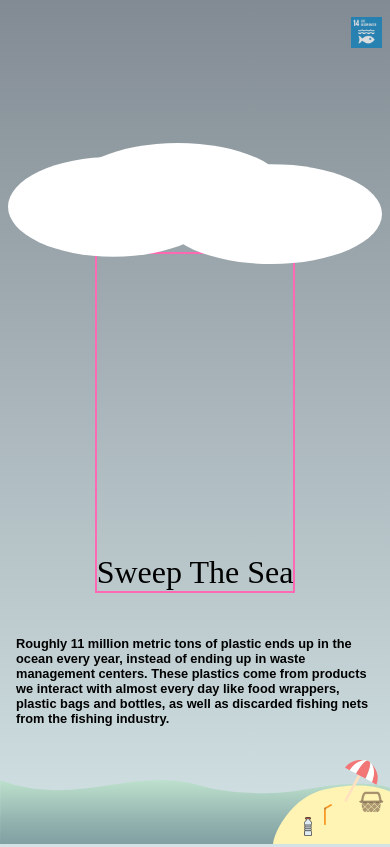
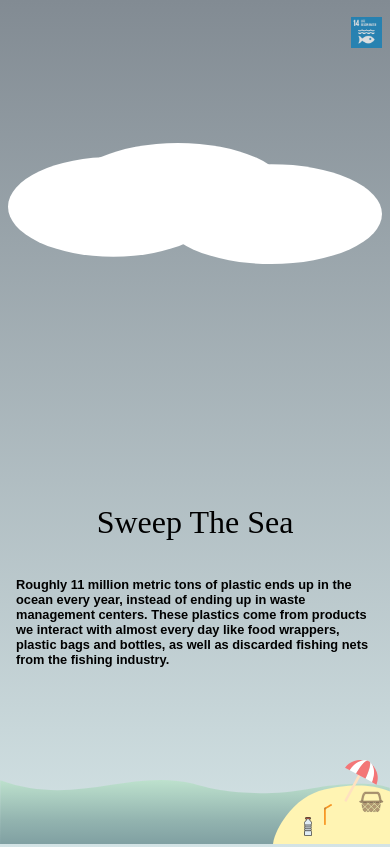
Before and after one commit to AdvancedCSS2024/idg1292-2024-oblig3-group05, a plain HTML site: page index.html in a window 390 px wide. Shown: the top 847 px of the page. Drawn offline with Linux system fonts and the light colour scheme; a web font is replaced by a local one.

Commit message:
layout på section 1 tittle and text, godnatt

```diff
--- a/assets/styles/style.scss
+++ b/assets/styles/style.scss
@@ -619,6 +619,10 @@ p > a {
     margin: 0;
   }
 
+  h1 {
+    padding-top: 200px;
+  }
+
   .cloud--large--nice {
     width: 96vw;
     height: auto;
@@ -638,13 +642,12 @@ p > a {
   }
 
   .title {
-    top: 20vw;
-    border: solid 2px hotpink;
-
+    top: 10vw;
 }
 
 .section--1__intro {
     width: 100%;
+    top: 65%;
 }
   // End of section 1
 
```
Also changed, not shown: assets/styles/style.css, 1 other file.
